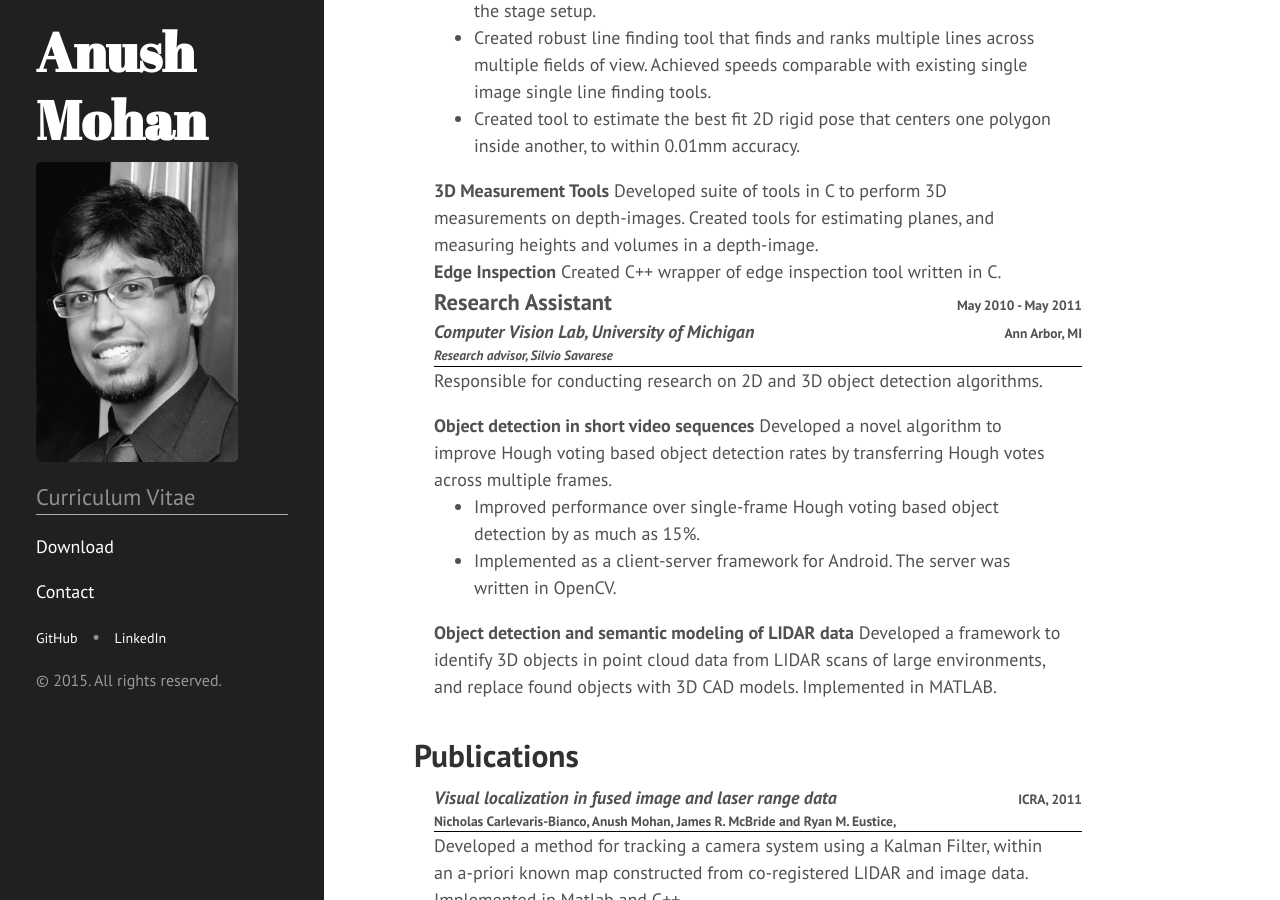
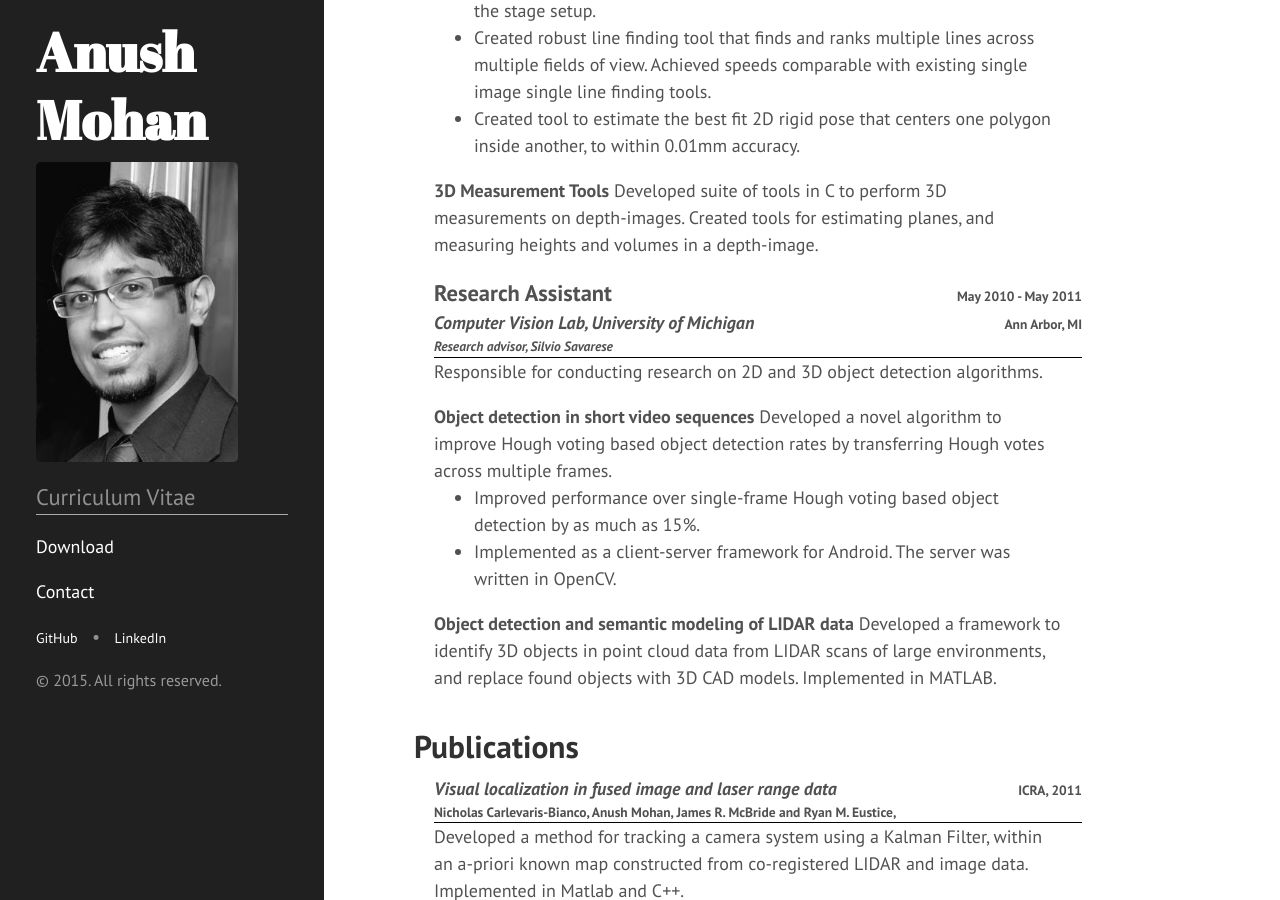
Before and after one commit to anushmohan/resume, a Jekyll site: the page built from index.html, in a window 1280 px wide and 900 px high, scrolled down 857 px. Built offline with Jekyll 4.4.1, drawn with Linux system fonts in a browser that asks for light colours; Markdown is read by kramdown in place of the engine named in the settings.

Commit message:
Update cognex experience

```diff
--- a/_includes/resume.html
+++ b/_includes/resume.html
@@ -116,11 +116,7 @@
             <b>3D Measurement Tools</b> Developed suite of tools in C to perform
             3D measurements on depth-images. Created tools for estimating planes,
             and measuring heights and volumes in a depth-image.
-          </div>
-          <!-- PROJECT 3 -->
-          <div class="table">
-            <b>Edge Inspection</b> Created C++ wrapper of edge inspection
-            tool written in C.
+            <p></p>
           </div>
       </section>
 
```
Also changed, not shown: 1 other file.
